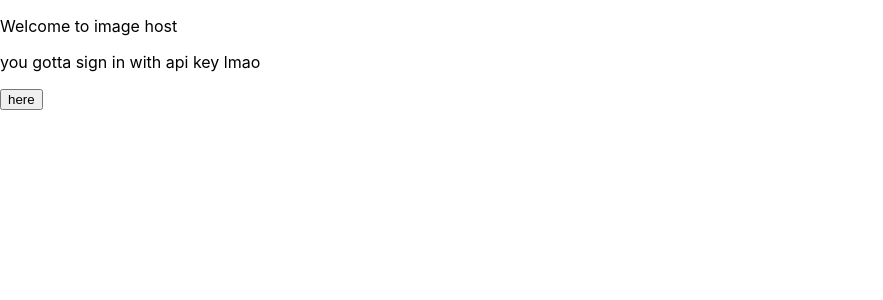
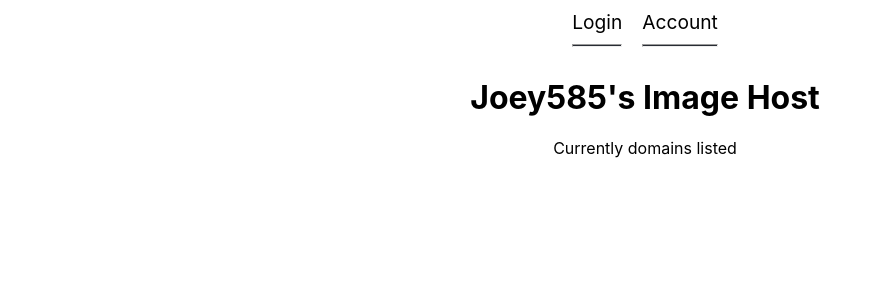
Before and after one commit to joeylieb/image_host_panel, a React (Create React App) app: page / in a window 1280 px wide. Shown: the top 300 px of the page, without its empty margins (0-883 px from the left). Built offline with nearby package versions, Linux system fonts and the light colour scheme; no server answers.

Commit message:
added a lot
eeee

```diff
--- a/package.json
+++ b/package.json
@@ -16,6 +16,7 @@
     "moment-timezone": "^0.5.45",
     "react": "^18.2.0",
     "react-dom": "^18.2.0",
+    "react-modal": "^3.16.1",
     "react-moment": "^1.1.3",
     "react-router-dom": "^6.22.3",
     "react-scripts": "5.0.1",
@@ -47,5 +48,8 @@
       "last 1 firefox version",
       "last 1 safari version"
     ]
+  },
+  "devDependencies": {
+    "@types/react-modal": "^3.16.3"
   }
 }
--- /dev/null
+++ b/src/components/NavBar.tsx
@@ -0,0 +1,39 @@
+import "../css/navbar.css";
+import {useEffect, useState} from "react";
+import {redirect, useLocation} from "react-router-dom";
+
+const NavBar = (props: {links: Array<{name: string, path: string}>}) => {
+    const [navItems, setNavItems] = useState<Array<{name: string, path: string}>>(
+        props.links
+    );
+    const location = useLocation();
+
+    useEffect(() => {
+        if(navItems.filter(e => e.path === location.pathname).length > 0){
+            const result = navItems.filter(e => e.path !== location.pathname);
+            setNavItems(result);
+        }
+    }, [location, navItems]);
+
+    const onLinkClick = (href: string) => {
+        console.log(href)
+        window.location.replace(href)
+    }
+
+
+
+    return(
+        <div id="navbar-main">
+            <div id="navbar-link-container">
+                {navItems.map((item, index) => (
+                    <div key={index} className="navbar-item" onClick={() => onLinkClick(item.path)}>
+                        <a className="navbar-link" href={item.path}>{item.name}</a>
+                        <hr className="horizontal-nav-line"/>
+                    </div>
+                ))}
+            </div>
+        </div>
+    )
+}
+
+export default NavBar;
--- a/src/components/SelectedImage.tsx
+++ b/src/components/SelectedImage.tsx
@@ -1,12 +1,16 @@
 import config from "../config.json";
 import Moment from "react-moment";
+import Modal from 'react-modal';
 
 export const SelectedImage = (props: {fileName: string; dateCreated: number; active: boolean, onClose: () => void, onCopy: () => void}) => {
+
+    Modal.setAppElement(document.getElementById('root')!);
     if(!props.active) {
         return (<div></div>);
     }
 
     return (
+        <Modal isOpen={props.active} onRequestClose={props.onClose} contentLabel="Your Selected Image" className="image-modal">
             <div id="selected-image-user">
                 <button className="close-button" onClick={props.onClose}>X</button>
                 <img src={config.apiEndpoint + "/" + props.fileName} alt="selected"/>
@@ -17,5 +21,7 @@ export const SelectedImage = (props: {fileName: string; dateCreated: number; act
                 </div>
 
             </div>
+        </Modal>
+
     )
 }
--- a/src/config.json
+++ b/src/config.json
@@ -1,3 +1,3 @@
 {
-  "apiEndpoint": "https://cdn.israel.ps"
+  "apiEndpoint": "http://localhost:5005"
 }
--- a/src/css/account.css
+++ b/src/css/account.css
@@ -30,12 +30,12 @@
 }
 
 #recent-uploads-user {
-    margin-top: 10%;
     display: flex;
-    width: 50%;
     flex-wrap: wrap;
     gap: 10px;
     padding: 20px;
+    justify-content: center; /* Centers items along the main axis */
+    align-items: center;
 }
 
 #selected-image-user {
@@ -101,11 +101,12 @@
 
 #account-page-utils {
     display: flex;
-    gap: 3%
+    gap: 1%
 }
 
 #account-page {
-    margin-left: 10px;
+    padding-left: 10px;
+    padding-right: 10px;
     position: relative;
 }
 
@@ -114,10 +115,26 @@
     top: 0;
     right: 0;
     margin-right: 20px;
+    margin-top: 10px;
 }
 
 .account-util {
     border: #282c34 solid 1px;
-    padding: 30px;
+    padding: 10px;
     border-radius: 20px;
 }
+
+#display-selected-image{
+    display: none;
+}
+
+@media screen and (max-width: 768px){
+    #account-page-utils {
+        flex-direction: column;
+        gap: 10px;
+    }
+}
+
+.image-modal {
+    width: 80vw;
+}
--- /dev/null
+++ b/src/css/home.css
@@ -0,0 +1,11 @@
+#home-page {
+    padding-left: 10px;
+}
+
+#home-display-header {
+    text-align: center;
+}
+
+#amount-domains-home {
+    font-weight: bolder;
+}
--- /dev/null
+++ b/src/css/navbar.css
@@ -0,0 +1,38 @@
+#navbar-link-container {
+    display: flex;
+    justify-content: left;
+    gap: 20px;
+    list-style-type: none;
+    font-size: larger;
+}
+
+.navbar-item hr {
+    opacity: 1;
+    transition: opacity 0.2s ease-out;
+}
+
+.navbar-item:hover > hr {
+    opacity: 0.2;
+}
+
+.navbar-item:hover {
+    cursor: pointer;
+}
+
+#navbar-main {
+    width: 100%;
+    height: 10%;
+    display: flex;
+    justify-content: center;
+    margin-top: 10px;
+}
+
+.horizontal-nav-line {
+    height: 1px;
+    background-color: #282c34;
+}
+
+.navbar-link {
+    text-decoration: none;
+    color: black;
+}
--- a/src/pages/Home.tsx
+++ b/src/pages/Home.tsx
@@ -1,13 +1,46 @@
+import NavBar from "../components/NavBar";
+import "../css/home.css";
+import {useEffect} from "react";
+import {getAllDomains} from "../util/API";
+
 export const Home = () => {
-    const buttonClick = () => {
-        window.location.replace("/login")
-    }
+    useEffect(() => {
+        (async () => {
+            try {
+                const domains = await getAllDomains();
+                if(domains){
+                    const domainNumberDisplay = document.getElementById("amount-domains-home") as HTMLSpanElement;
+                    let length = domains.d.length;
+                    let current = 0;
+
+                    let countInterval: NodeJS.Timeout | null = setInterval(function(){
+                        current++;
+                        domainNumberDisplay!.innerText = current.toString();
+                        domainNumberDisplay!.style.color = `rgb(0, ${((current/ length) * 255)/2}, ${current/length * 255})`
+                        if(current >= length){
+                            if(countInterval) {
+                                clearInterval(countInterval);
+                                countInterval = null;
+                            }
+                        }
+                    }, 100)
+                }
+
+
+            } catch (e) {
+                console.error(e)
+            }
+        })();
+    }, [])
 
     return(
         <div id="home-page">
-            <p>Welcome to image host</p>
-            <p>you gotta sign in with api key lmao</p>
-            <button onClick={buttonClick}>here</button>
+            <NavBar links={[{path: "/login", name: "Login"}, {path: "/account", name: "Account"}]}/>
+            <div id="home-display-header">
+                <h1>Joey585's Image Host</h1>
+                <p>Currently <span id="amount-domains-home"></span> domains listed</p>
+            </div>
+
         </div>
     )
 }
--- a/src/util/API.ts
+++ b/src/util/API.ts
@@ -1,5 +1,5 @@
 import {IUser} from "../interfaces/IUser";
-import {UserUploadListResponse} from "../interfaces/IAPI"
+import {ShareXConfigResponse, URLListResponse, UserUploadListResponse} from "../interfaces/IAPI"
 import config from "../config.json";
 
 export const getUserRecentlyUploaded = async (user: IUser | null, amount: number): Promise<UserUploadListResponse | null> => {
@@ -20,3 +20,34 @@ export const getUserRecentlyUploaded = async (user: IUser | null, amount: number
 
     return null;
 };
+
+export const getAllDomains = async (): Promise<URLListResponse | null> => {
+    const result = await fetch(config.apiEndpoint + "/domain/list/all");
+    const res = await result.json() as URLListResponse;
+
+    if(res.d){
+        return res;
+    }
+
+    return null;
+}
+
+export const getShareXConfig = async (user: IUser | null): Promise<ShareXConfigResponse | null> => {
+    if (!user) {
+        console.log("No user")
+        return null;
+    }
+
+    const result = await fetch(config.apiEndpoint + "/users/@me/generate/sharex", {
+        headers: {
+            "Authorization": user.apiKey
+        }
+    });
+    const res = await result.json();
+
+    if(res.d){
+        return res;
+    }
+
+    return null;
+}
--- /dev/null
+++ b/src/util/File.ts
@@ -0,0 +1,14 @@
+export const downloadFile = (content: string, fileName: string) => {
+    const blob = new Blob([content], {type: "text/plain"});
+
+    const url = window.URL.createObjectURL(blob);
+    const link = document.createElement("a");
+
+    link.href = url;
+    link.download = fileName;
+
+    document.body.appendChild(link);
+    link.click();
+    document.body.removeChild(link);
+    window.URL.revokeObjectURL(url);
+}
```
Also changed, not shown: src/interfaces/IAPI.ts (+17 -0 lines), src/pages/Account.tsx (+46 -31 lines). Lines whose indentation alone changed are shown as unchanged.
